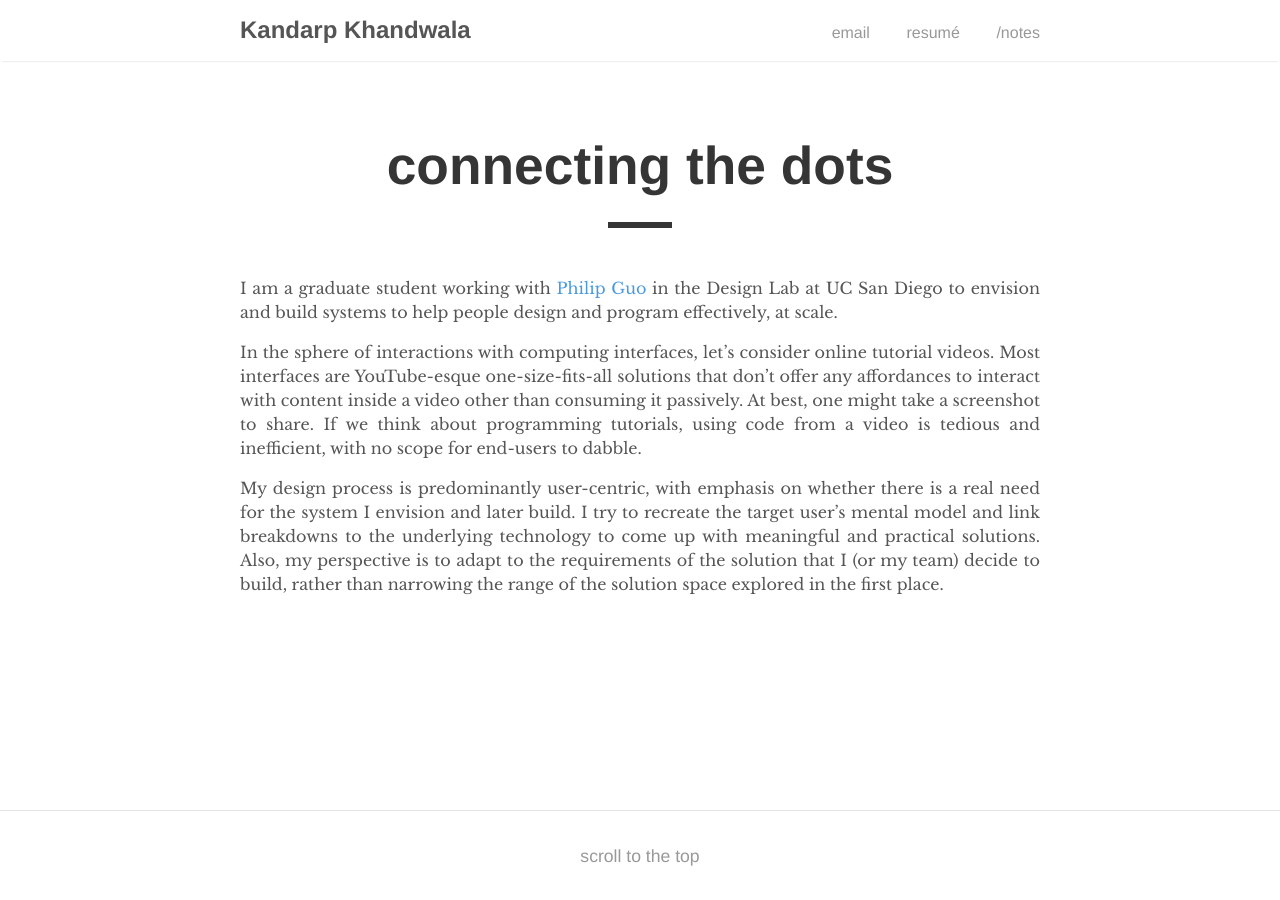
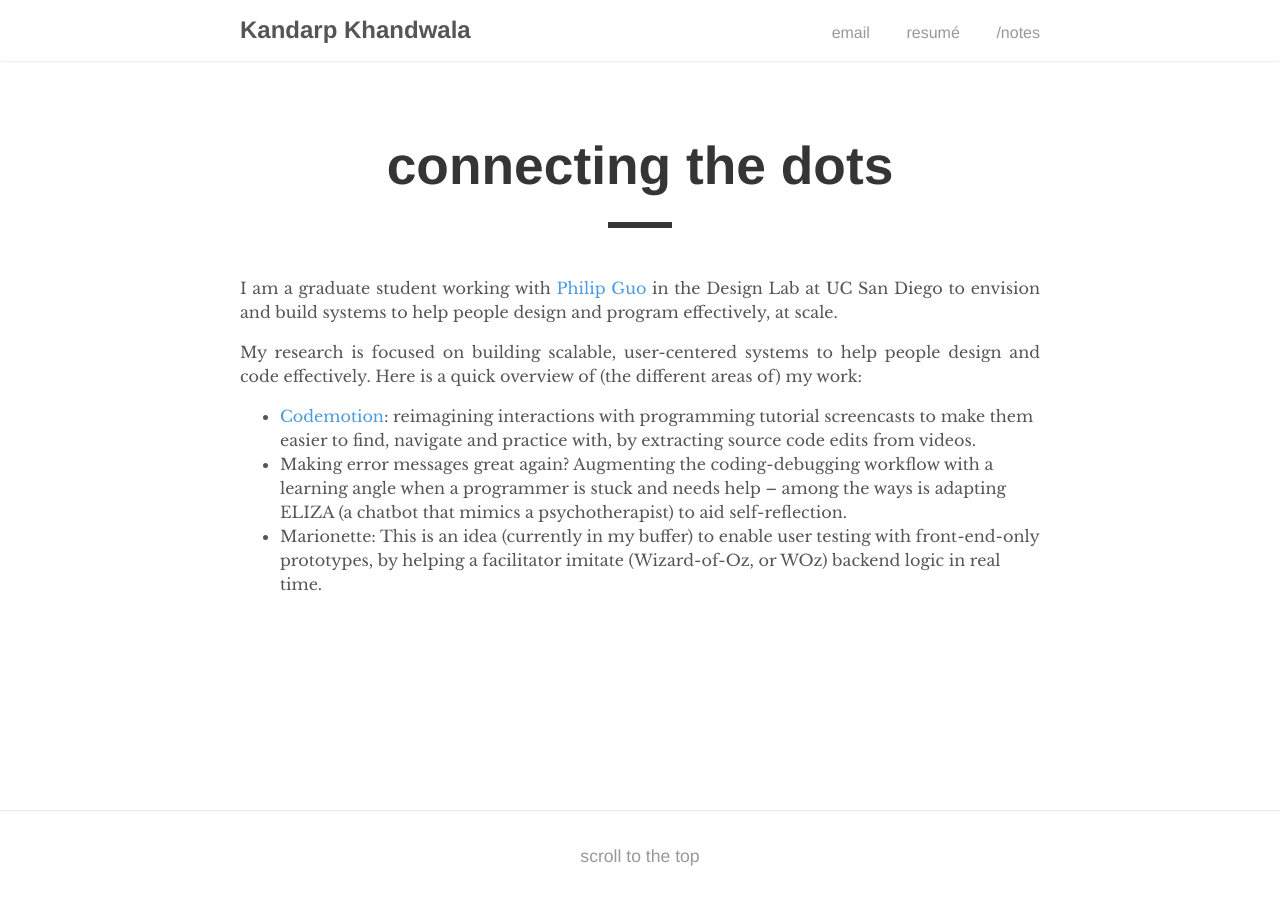
Before and after one commit to kandarpksk/kandarpksk.github.io, a Jekyll site: the page built from _posts/2018-01-30-about.md, in a window 1280 px wide. Built offline with Jekyll 4.4.1, drawn with Linux system fonts in a browser that asks for light colours.

Commit message:
-platitude+substance

```diff
--- a/_posts/2018-01-30-about.md
+++ b/_posts/2018-01-30-about.md
@@ -15,13 +15,10 @@
 
 <!-- *<span style="text-align: center;">❝my work is around devising interactions inaccessible to those not experienced enough to get their hands dirty and tinker with with different levels of technology stacks❞</span>* -->
 
-In the sphere of interactions with computing interfaces, let's consider online tutorial videos. Most interfaces are YouTube-esque one-size-fits-all solutions that don't offer any affordances to interact with content inside a video other than consuming it passively. At best, one might take a screenshot to share. If we think about programming tutorials, using code from a video is tedious and inefficient, with no scope for end-users to dabble.
+<!-- My design process is predominantly user-centric, with emphasis on whether there is a real need for the system I envision and later build. I try to recreate the target user's mental model and link breakdowns to the underlying technology to come up with meaningful and practical solutions.
+Also, my perspective is to adapt to the requirements of the solution that I (or my team) decide to build, rather than narrowing the range of the solution space explored in the first place. -->
 
-My design process is predominantly user-centric, with emphasis on whether there is a real need for the system I envision and later build. I try to recreate the target user's mental model and link breakdowns to the underlying technology to come up with meaningful and practical solutions.
-Also, my perspective is to adapt to the requirements of the solution that I (or my team) decide to build, rather than narrowing the range of the solution space explored in the first place.
-
-<!-- My research is focused on building scalable, user-centered systems to help people design and code effectively. Here is a quick overview of (the different areas of) my work:
-- [Codemotion](codemotion): reimagining interactions with programming tutorial screencasts to make them easier to find, navigate and practice with, by extracting source code edits from videos. -->
-<!-- "this list will be populated as my Ph.D. progresses :)
-- [Marionette](marionette): I am currently working on enabling user testing with front-end-only prototypes, by helping a facilitator imitate (wizard-of-oz) backend logic in real-time.
-- Future ideas: Augmenting the coding-debugging workflow with a learning angle when a programmer is stuck and needs help -- among the ways is adapting ELIZA (a chatbot that mimics a psychotherapist) to aid self-reflection. -->
+My research is focused on building scalable, user-centered systems to help people design and code effectively. Here is a quick overview of (the different areas of) my work:
+- [Codemotion](codemotion): reimagining interactions with programming tutorial screencasts to make them easier to find, navigate and practice with, by extracting source code edits from videos.
+- Making error messages great again? Augmenting the coding-debugging workflow with a learning angle when a programmer is stuck and needs help -- among the ways is adapting ELIZA (a chatbot that mimics a psychotherapist) to aid self-reflection.
+- Marionette: This is an idea (currently in my buffer) to enable user testing with front-end-only prototypes, by helping a facilitator imitate (Wizard-of-Oz, or WOz) backend logic in real time.
```
